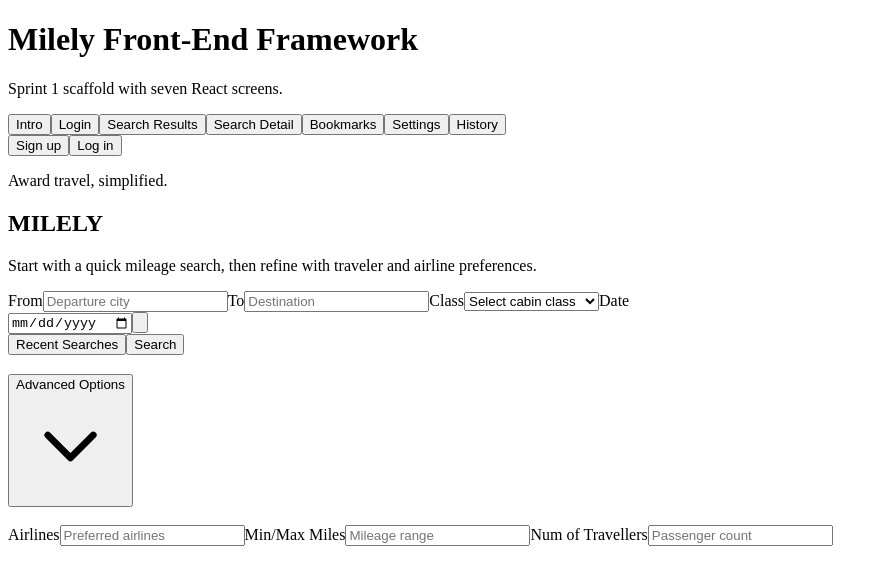
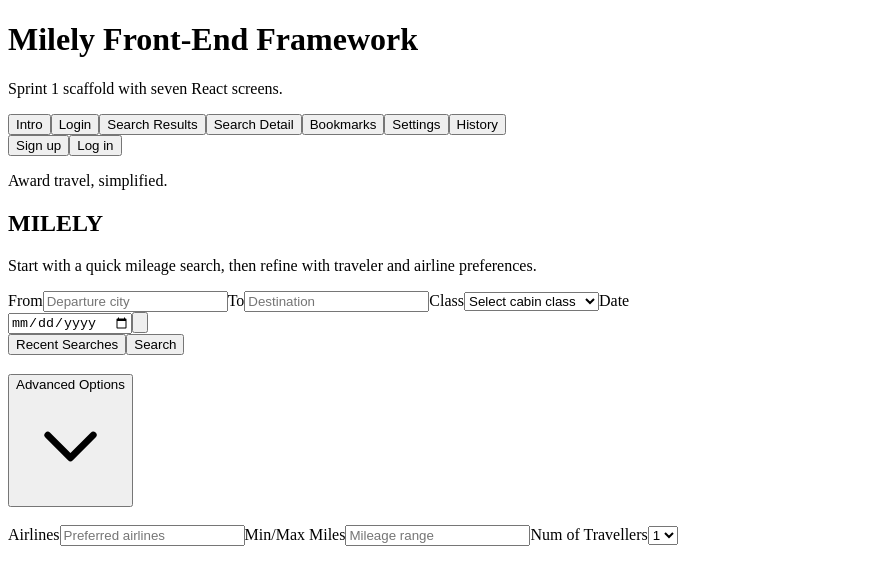
Before and after one commit to agile-students-spring2026/final-macrobiotics, a React (Vite) app in the folder front-end/: page / in a window 1280 px wide. Both pictures are taken after a click on the button "Advanced Options". Shown: the top 584 px of the page, without its empty margins (0-888 px from the left). Built offline with nearby package versions, Linux system fonts and the light colour scheme; the HTML template or start-up script is replaced by a standard one.

Commit message:
Changed num of travelers to dropdown selection

```diff
--- a/front-end/src/pages/IntroPage.jsx
+++ b/front-end/src/pages/IntroPage.jsx
@@ -13,6 +13,17 @@ const CABIN_OPTIONS = [
   { value: "first", label: "First" }
 ];
 
+const TRAVELER_OPTIONS = [
+  { value: "1", label: "1" },
+  { value: "2", label: "2" },
+  { value: "3", label: "3" },
+  { value: "4", label: "4" },
+  { value: "5", label: "5" },
+  { value: "6", label: "6" },
+  { value: "7", label: "7" },
+  { value: "8", label: "8" }
+];
+
 function IntroPage({ onNavigateScreen }) {
   const [accountMode, setAccountMode] = useState("signup");
   const [showRecentSearches, setShowRecentSearches] = useState(false);
@@ -25,7 +36,7 @@ function IntroPage({ onNavigateScreen }) {
     date: "",
     airlines: "",
     miles: "",
-    travelers: ""
+    travelers: "1"
   });
 
   function handleFieldChange(event) {
@@ -235,13 +246,17 @@ function IntroPage({ onNavigateScreen }) {
 
                 <label className="intro-field">
                   <span>Num of Travellers</span>
-                  <input
+                  <select
                     name="travelers"
-                    type="text"
                     value={formValues.travelers}
                     onChange={handleFieldChange}
-                    placeholder="Passenger count"
-                  />
+                  >
+                    {TRAVELER_OPTIONS.map((option) => (
+                      <option key={option.value || "placeholder"} value={option.value}>
+                        {option.label}
+                      </option>
+                    ))}
+                  </select>
                 </label>
               </div>
             ) : null}
```
